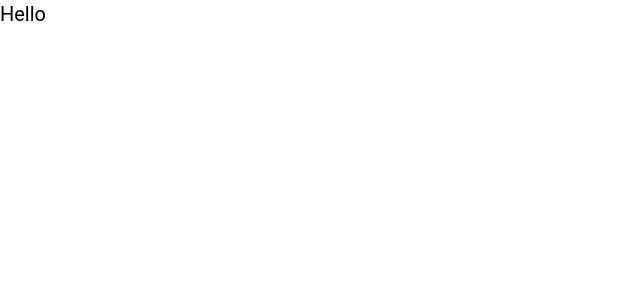
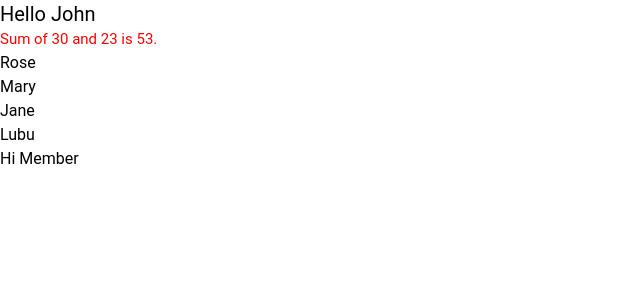
Before and after one commit to Webmav/react-traversy, a React (Vite) app: page / in a window 1280 px wide. Shown: the top 300 px of the page, without its empty margins (0-640 px from the left). Built offline with nearby package versions, Linux system fonts and the light colour scheme.

Commit message:
Followed basic tutorial of Traversy

```diff
--- a/src/App.jsx
+++ b/src/App.jsx
@@ -1,7 +1,26 @@
 export default function App() {
+  const name = 'John';
+  const x = 30;
+  const y = 23;
+  const names = ['Rose', 'Mary', 'Jane', 'Lubu'];
+  const loggedIn = true;
+  const styles = {
+    color: 'red',
+    fontSize: '15px',
+  }
+
   return(
     <>
-      <h1 className="text-xl">Hello</h1>
+      <h1 className="text-xl">Hello { name }</h1>
+      <p style={styles}>
+        Sum of {x} and {y} is {x + y}.
+      </p>
+      <ul>
+        {names.map((name, index) => (
+          <li key={index}>{name}</li>
+        ))}
+      </ul>
+      {loggedIn && <h1>Hi Member</h1>}
     </>
   )
 }
```
